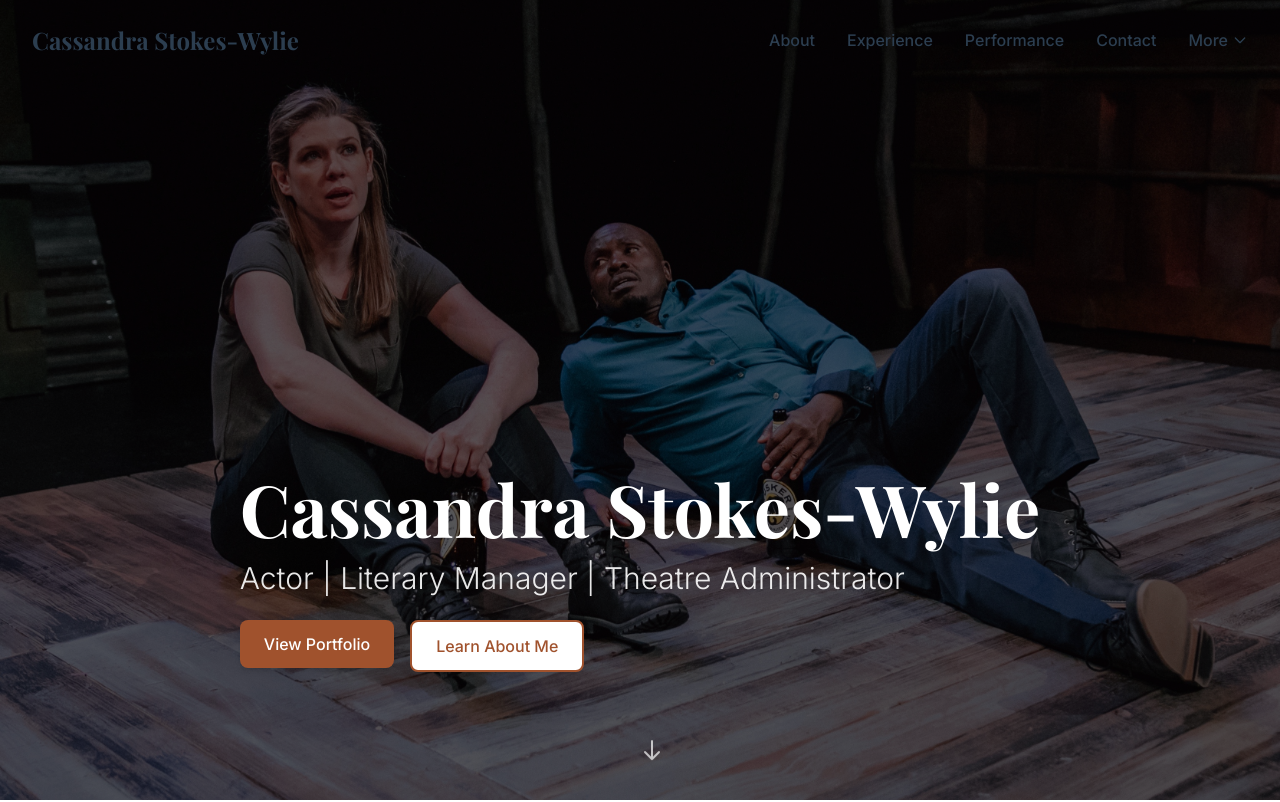
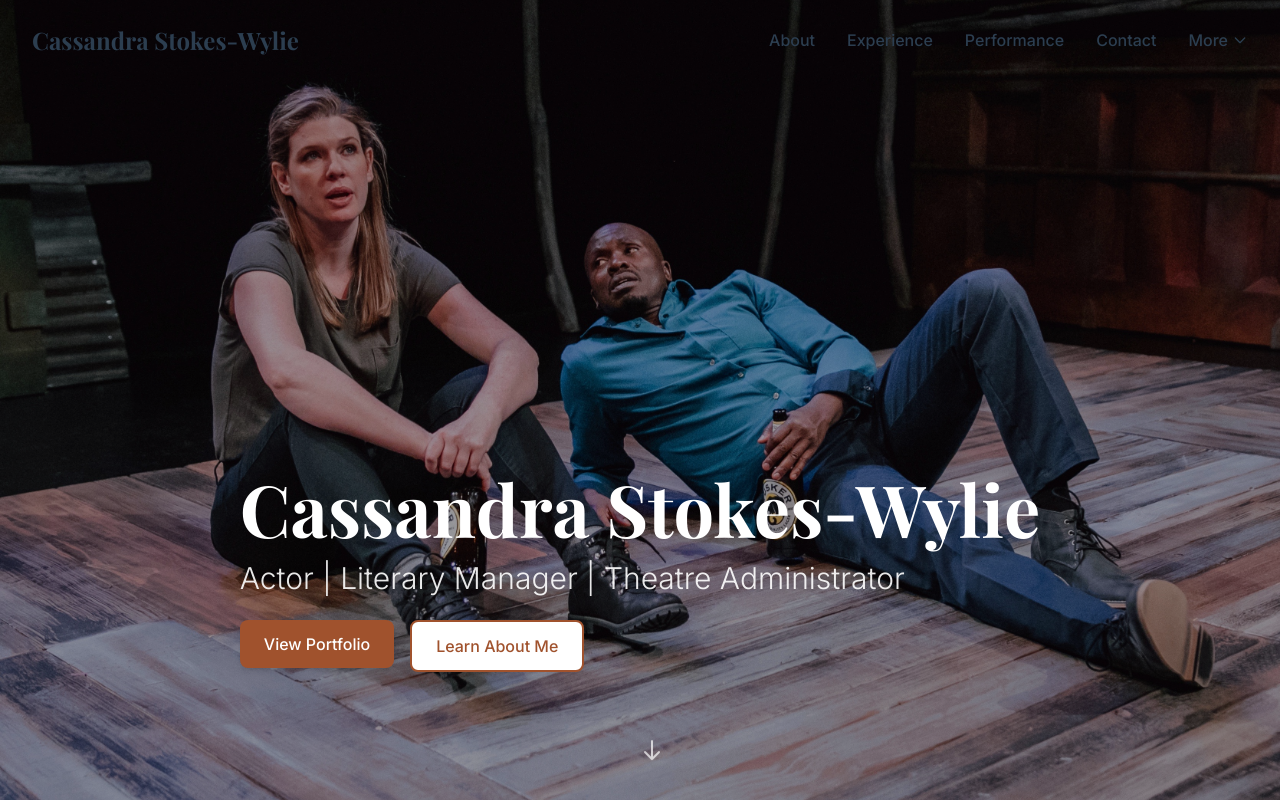
Before and after one commit to topher416/cstokeswylie, a React (Vite) app: page / in a window 1280 px wide. Shown: the top 802 px of the page. Built offline with nearby package versions, Linux system fonts and the light colour scheme.

Commit message:
style(hero): lighten overlay for brighter images

```diff
--- a/src/components/Hero.jsx
+++ b/src/components/Hero.jsx
@@ -52,7 +52,7 @@ const Hero = () => {
       ))}
 
       {/* Dark Overlay for Text Readability */}
-      <div className="absolute inset-0 bg-black/60"></div>
+      <div className="absolute inset-0 bg-black/30"></div>
 
       <div className="relative section-container text-left z-10 max-w-4xl">
         <div>
```
